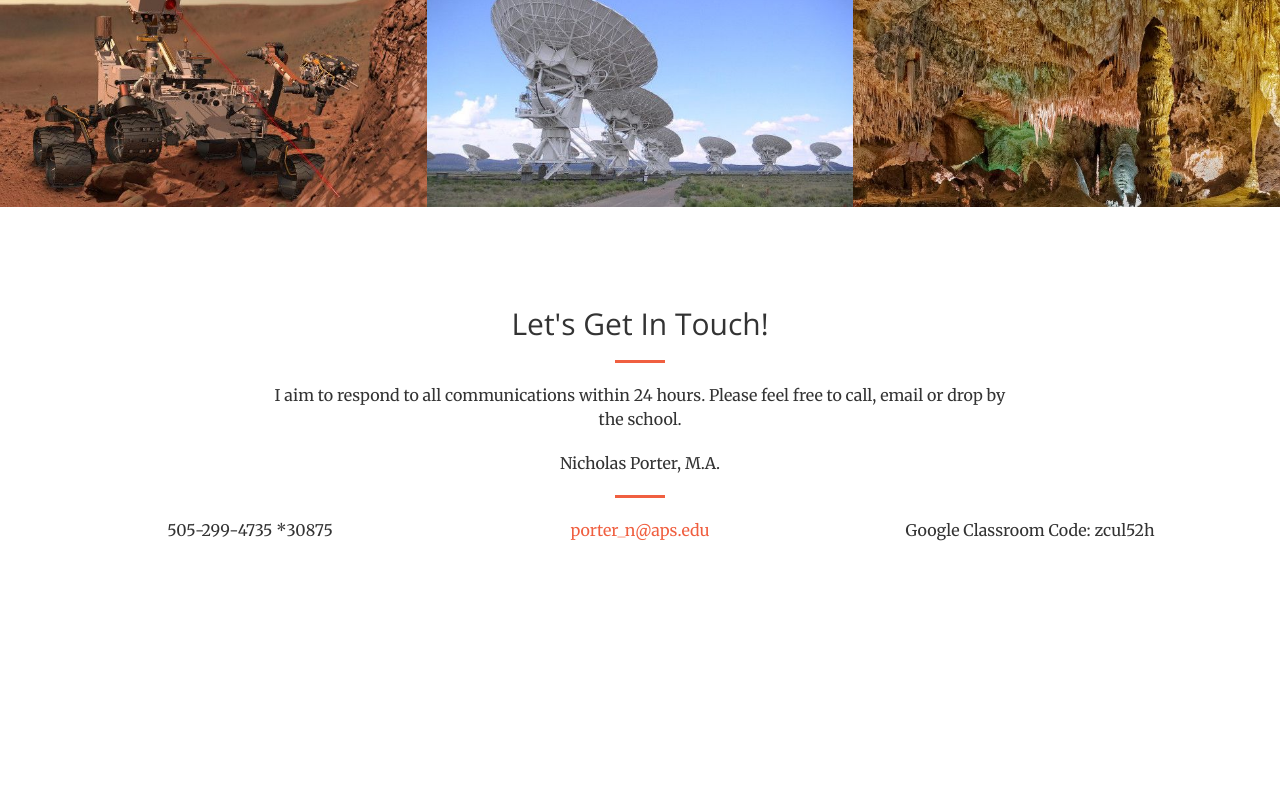
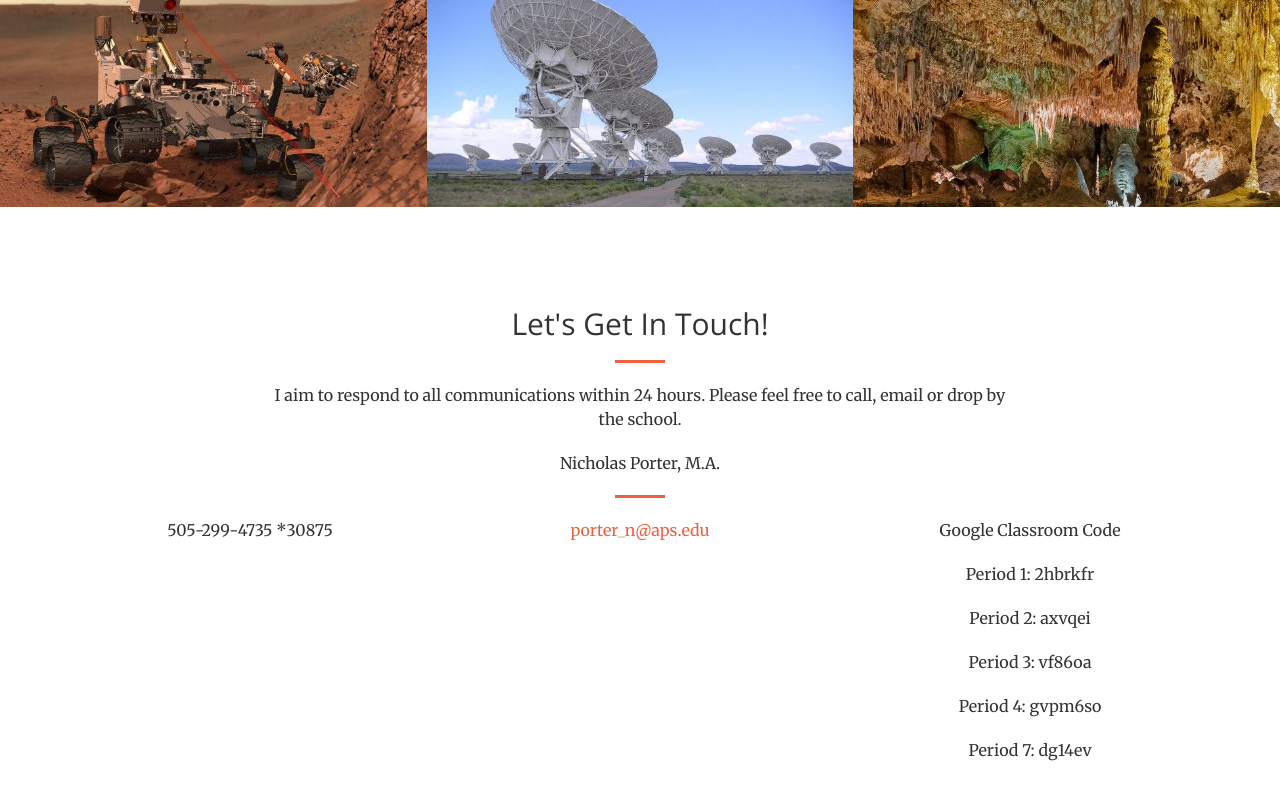
Before and after one commit to mms-earth-science/class, a website: page index.html in a window 1280 px wide. Shown: the part 2440-3240 px from the top of the page. Before the commit the page ends 3102 px from the top, so only its background shows below. Drawn offline with nearby package versions, Linux system fonts and the light colour scheme.

Commit message:
Update index.html

```diff
--- a/index.html
+++ b/index.html
@@ -249,17 +249,18 @@
                     <hr class="primary">
                 </div>
                 <div class="col-lg-4 text-center">
-                    <i class="fa fa-phone fa-3x sr-contact"></i>
                     <p>505-299-4735 *30875</p>
                 </div>
                 <div class="col-lg-4 text-center">
-                    <i class="fa fa-envelope-o fa-3x sr-contact"></i>
                     <p><a href="mailto:porter_n@aps.edu">porter_n@aps.edu</a></p>
                 </div>
                 <div class="col-lg-4 text-center">
-                    <i class="fas fa-users"></i>
-                    <i class="fa fa-users-o fa-3x sr-contact"></i>
-                    <p>Google Classroom Code: zcul52h</p>
+                    <p>Google Classroom Code</p>
+                    <p>Period 1: 2hbrkfr</p>
+                    <p>Period 2: axvqei</p>
+                    <p>Period 3: vf86oa</p>
+                    <p>Period 4: gvpm6so</p>
+                    <p>Period 7: dg14ev</p>
                 </div>
               </div>
         </div>
```
